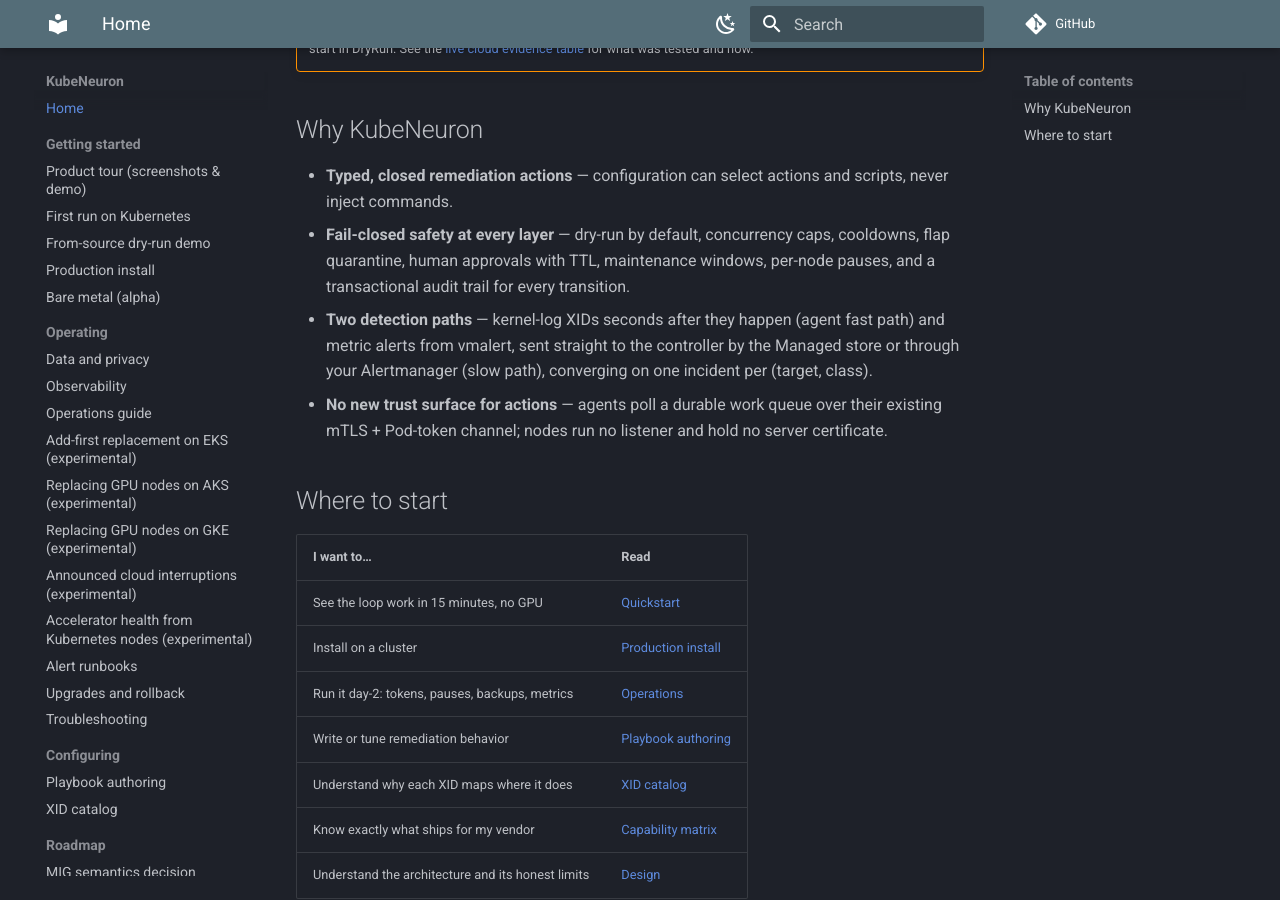
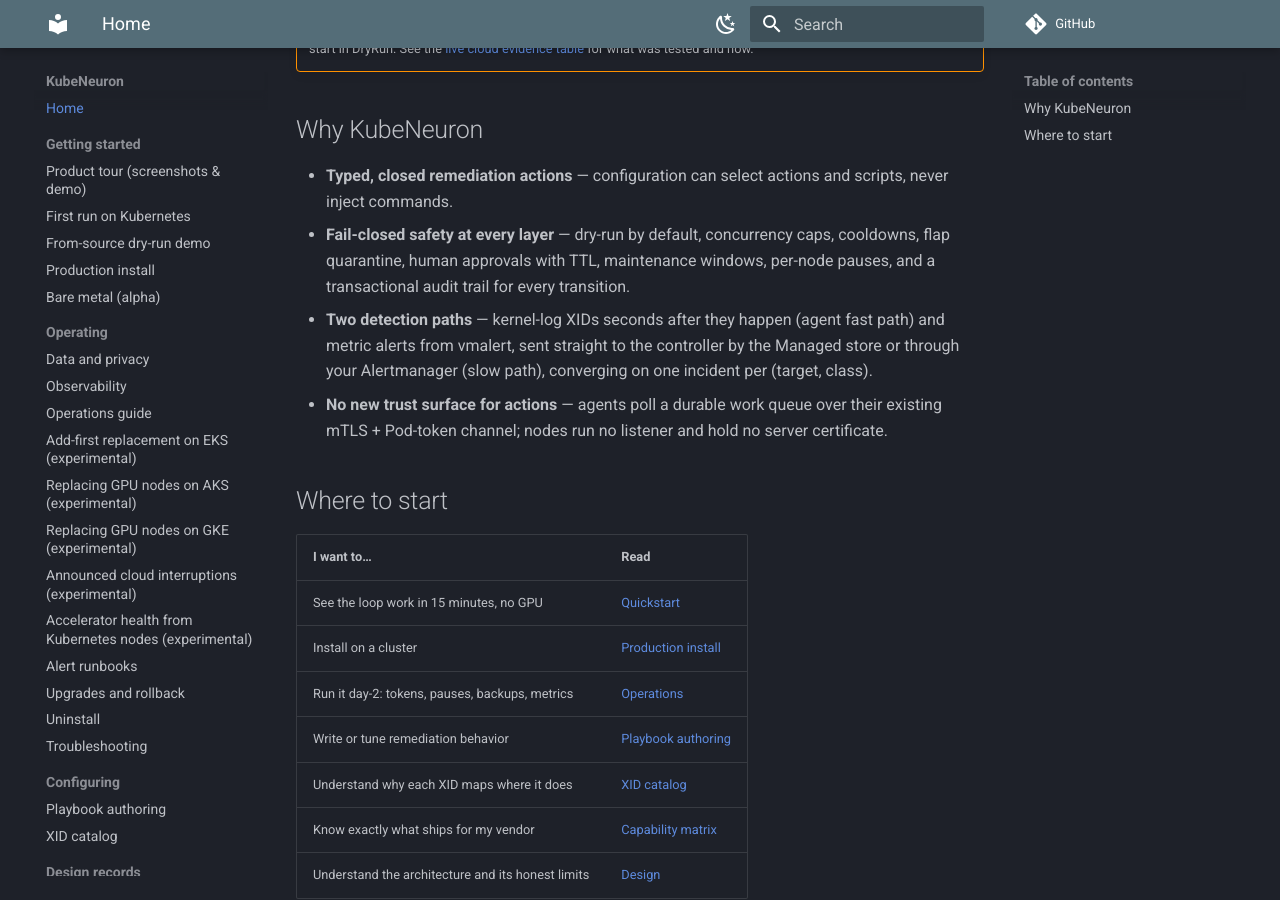
Before and after one commit to kubeneuron/kubeneuron, an MkDocs documentation site: the page built from docs/index.md, in a window 1280 px wide and 900 px high, scrolled down 483 px. Built offline with MkDocs 1.6.1 and Material for MkDocs 9.7.7, drawn with Linux system fonts in a browser that asks for light colours; comment, search, counter and statistics services are not loaded.

Commit message:
List the uninstall guide in the site navigation and name the design section
The uninstall guide is new in this release but was not in the site
navigation, so a reader could reach it only through the links on the
install and data-and-privacy pages. List it under Operating, after
upgrades and rollback.

The navigation section that holds the design records and the release
checklist was titled "Roadmap". It holds no roadmap, so title it "Design
records". The pages themselves are unchanged.

Signed-off-by: Andrii Petruk <andrey.petruk@gmail.com>

```diff
--- a/mkdocs.yml
+++ b/mkdocs.yml
@@ -42,11 +42,12 @@ nav:
       - Accelerator health from Kubernetes nodes (experimental): accelerator-health.md
       - Alert runbooks: runbooks.md
       - Upgrades and rollback: upgrade.md
+      - Uninstall: uninstall.md
       - Troubleshooting: troubleshooting.md
   - Configuring:
       - Playbook authoring: playbook-authoring.md
       - XID catalog: xid-catalog.md
-  - Roadmap:
+  - Design records:
       - MIG semantics decision: mig-decision.md
       - Training reports: training-reports.md
       - Checkpoint coordination design: checkpoint-coordination-design.md
```
